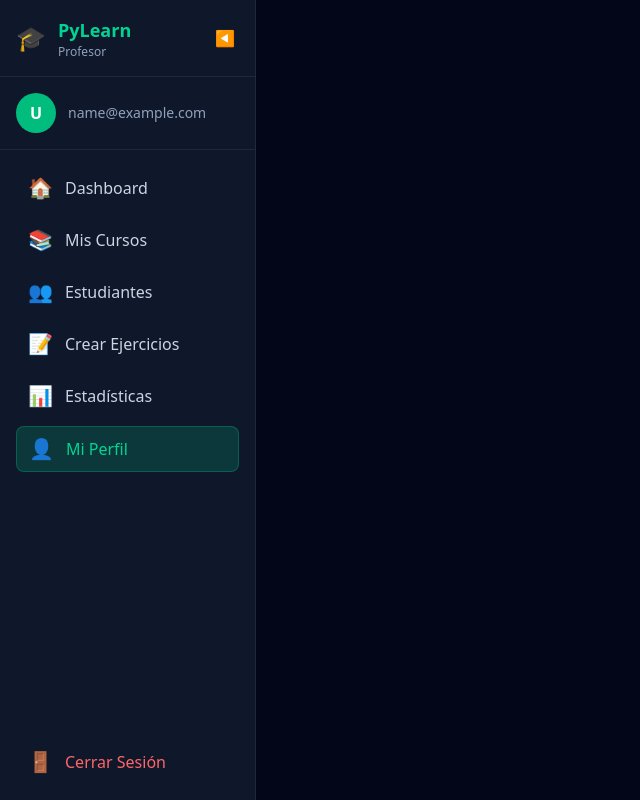
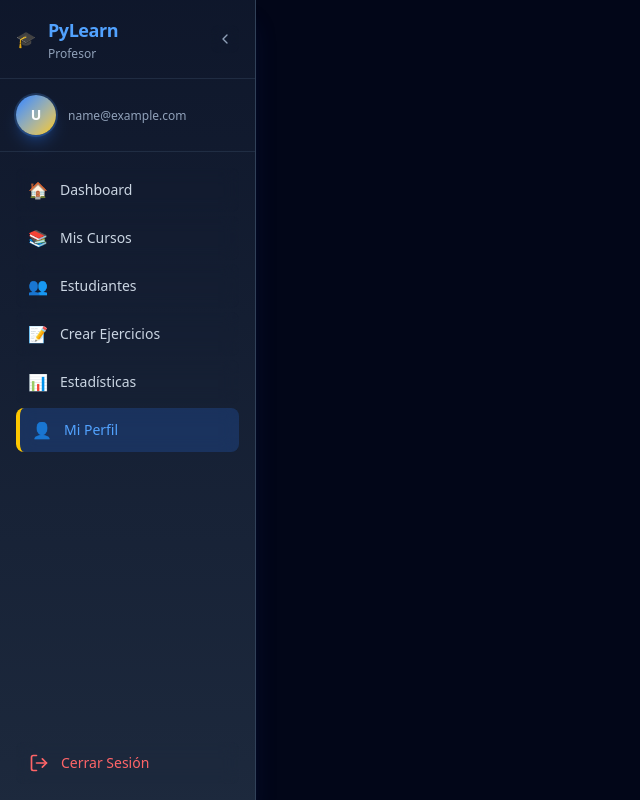
Before and after one commit to IVER-15-07/APP-PYTHON, a React (Vite) app in the folder Frontend/: page /profesor/perfil in a window 1280 px wide. Shown: the whole page, without its empty margins (0-640 px from the left). Built offline with nearby package versions, Linux system fonts and the light colour scheme; no server answers; sample sign-in values are in the browser's storage.

Commit message:
refactor: sidebar design changed

```diff
--- a/Frontend/package.json
+++ b/Frontend/package.json
@@ -14,6 +14,7 @@
     "@tailwindcss/vite": "^4.1.13",
     "axios": "^1.12.2",
     "firebase": "^12.4.0",
+    "lucide-react": "^0.546.0",
     "react": "^19.1.1",
     "react-dom": "^19.1.1",
     "react-router-dom": "^7.9.2",
--- a/Frontend/src/components/ui/layout/Sidebar/Sidebar.jsx
+++ b/Frontend/src/components/ui/layout/Sidebar/Sidebar.jsx
@@ -1,6 +1,20 @@
 import { useEffect, useState } from "react";
 import { NavLink } from "react-router-dom";
 import PropTypes from 'prop-types';
+
+// Importar iconos de Lucide (puedes instalar con: npm install lucide-react)
+import {
+  BookOpen,
+  ChevronLeft,
+  ChevronRight,
+  LogOut,
+  Home,
+  Settings,
+  User,
+  BarChart3,
+  FileText,
+  HelpCircle
+} from "lucide-react";
 
 const Sidebar = ({
   user,
@@ -9,9 +23,10 @@ const Sidebar = ({
   sidebarOpen: controlledOpen,
   setSidebarOpen: setControlledOpen,
   onLogout,
-  brand = { icon: "📚", name: "PyLearn" },
+  brand = { icon: <BookOpen size={24} />, name: "PyLearn" },
 }) => {
   const [open, setOpen] = useState(controlledOpen ?? true);
+  const [hoveredItem, setHoveredItem] = useState(null);
 
   useEffect(() => {
     if (typeof controlledOpen === "boolean") setOpen(controlledOpen);
@@ -22,66 +37,166 @@ const Sidebar = ({
     else setOpen((s) => !s);
   };
 
+  // Mapeo de iconos por tipo (puedes personalizar según tus necesidades)
+  const getIcon = (iconType, size = 20) => {
+    const iconProps = { size, className: "flex-shrink-0" };
+
+    const iconMap = {
+      home: <Home {...iconProps} />,
+      settings: <Settings {...iconProps} />,
+      user: <User {...iconProps} />,
+      chart: <BarChart3 {...iconProps} />,
+      document: <FileText {...iconProps} />,
+      help: <HelpCircle {...iconProps} />,
+      default: <BookOpen {...iconProps} />
+    };
+
+    return iconMap[iconType] || iconMap.default;
+  };
+
   return (
-    <aside className={`bg-slate-900 border-r border-slate-800 transition-all duration-300 ${open ? 'w-64' : 'w-16'} h-screen sticky top-0 flex-shrink-0 overflow-hidden`}>
-      <div className="p-4 border-b border-slate-800">
+    <aside
+      className={`
+        bg-gradient-to-b from-slate-900 to-slate-800
+        border-r border-slate-700
+        transition-all duration-300 ease-in-out
+        ${open ? 'w-64' : 'w-16'}
+        h-screen sticky top-0 flex-shrink-0 overflow-hidden
+        shadow-xl shadow-blue-900/20
+      `}
+    >
+      {/* Header con brand */}
+      <div className="p-4 border-b border-slate-700/50">
         <div className="flex items-center justify-between">
           <div className={`flex items-center gap-3 ${!open && 'justify-center'}`}>
-            <span className="text-2xl">{brand.icon}</span>
+            <div className="text-blue-400 transform transition-transform duration-300 hover:scale-110">
+              {brand.icon}
+            </div>
             {open && (
-              <div>
-                <h2 className="text-emerald-400 font-bold text-lg">{brand.name}</h2>
-                <p className="text-slate-400 text-xs">{roleLabel}</p>
+              <div className="transform transition-all duration-300 ease-out">
+                <h2 className="text-blue-400 font-bold text-lg tracking-tight">{brand.name}</h2>
+                <p className="text-slate-400 text-xs mt-0.5">{roleLabel}</p>
               </div>
             )}
           </div>
 
-          <button onClick={toggle} className="text-slate-400 hover:text-white p-1 rounded">
-            {open ? '◀' : '▶'}
+          <button
+            onClick={toggle}
+            className="
+              text-slate-400 hover:text-yellow-400
+              p-1.5 rounded-lg transition-all duration-200
+              hover:bg-slate-700/50 hover:scale-105
+              backdrop-blur-sm
+            "
+          >
+            {open ? <ChevronLeft size={16} /> : <ChevronRight size={16} />}
           </button>
         </div>
       </div>
 
+      {/* Sección de usuario */}
       {open && user && (
-        <div className="p-4 border-b border-slate-800">
-          <div className="flex items-center gap-3">
-            <div className="w-10 h-10 bg-emerald-500 rounded-full flex items-center justify-center text-white font-bold">
+        <div className="p-4 border-b border-slate-700/50">
+          <div className="flex items-center gap-3 transform transition-all duration-300">
+            <div className="
+              w-10 h-10
+              bg-gradient-to-br from-blue-500 to-yellow-400
+              rounded-full flex items-center justify-center
+              text-white font-bold text-sm
+              ring-2 ring-blue-400/20
+              shadow-lg shadow-blue-500/30
+              transform transition-transform duration-200 hover:scale-105
+            ">
               {user.nombre?.charAt(0).toUpperCase() ?? "U"}
             </div>
-            <div className="flex-1 min-w-0">
-              <p className="text-slate-200 font-medium truncate">{user.nombre}</p>
-              <p className="text-slate-400 text-sm truncate">{user.email}</p>
+            <div className="flex-1 min-w-0 transform transition-all duration-300">
+              <p className="text-slate-200 font-medium truncate text-sm">{user.nombre}</p>
+              <p className="text-slate-400 text-xs truncate mt-0.5">{user.email}</p>
             </div>
           </div>
         </div>
       )}
 
-      <nav className="p-4 space-y-2">
-        {items.map(item => (
-          <NavLink
+      {/* Navegación */}
+      <nav className="p-4 space-y-1">
+        {items.map((item, index) => (
+          <div
             key={item.path}
-            to={item.path}
-            end={item.exact}
-            className={({ isActive }) =>
-              `flex items-center gap-3 px-3 py-2 rounded-lg transition-colors ${isActive
-                ? 'bg-emerald-500/20 text-emerald-400 border border-emerald-500/30'
-                : 'text-slate-300 hover:text-white hover:bg-slate-800'
-              } ${!open && 'justify-center'}`
-            }
+            className="relative"
+            onMouseEnter={() => setHoveredItem(index)}
+            onMouseLeave={() => setHoveredItem(null)}
           >
-            <span className="text-xl">{item.icon}</span>
-            {open && <span className="font-medium">{item.label}</span>}
-          </NavLink>
+            <NavLink
+              to={item.path}
+              end={item.exact}
+              className={({ isActive }) =>
+                `
+                flex items-center gap-3 px-3 py-2.5 rounded-lg
+                transition-all duration-200 ease-out
+                transform hover:scale-105 hover:translate-x-1
+                backdrop-blur-sm
+                ${isActive
+                  ? 'bg-blue-500/20 text-blue-400 border-l-4 border-l-yellow-400'
+                  : 'text-slate-300 hover:text-white hover:bg-slate-700/50'
+                }
+                ${!open && 'justify-center'}
+                relative
+                `
+              }
+            >
+              {/* Barra lateral activa */}
+              {({ isActive }) => isActive && (
+                <div className="absolute left-0 top-1/2 transform -translate-y-1/2 w-1 h-6 bg-yellow-400 rounded-r-full shadow-lg shadow-yellow-400/50" />
+              )}
+
+              <span className="text-slate-300 transition-colors duration-200 group-hover:text-white">
+                {item.iconType ? getIcon(item.iconType) : item.icon}
+              </span>
+
+              {open && (
+                <span className="font-medium text-sm transition-all duration-300">
+                  {item.label}
+                </span>
+              )}
+            </NavLink>
+
+            {/* Tooltip para modo colapsado */}
+            {!open && hoveredItem === index && (
+              <div className="
+                absolute left-full ml-2 top-1/2 transform -translate-y-1/2
+                bg-slate-800 text-white text-xs py-1.5 px-2.5 rounded-md
+                whitespace-nowrap z-50
+                shadow-lg shadow-black/50
+                backdrop-blur-sm
+                border border-slate-600
+                animate-in fade-in-0 zoom-in-95
+              ">
+                {item.label}
+                {/* Flecha del tooltip */}
+                <div className="absolute right-full top-1/2 transform -translate-y-1/2 border-4 border-transparent border-r-slate-800" />
+              </div>
+            )}
+          </div>
         ))}
       </nav>
 
+      {/* Botón de cerrar sesión */}
       <div className="absolute bottom-4 left-4 right-4">
         <button
           onClick={onLogout}
-          className={`w-full flex items-center gap-3 px-3 py-2 text-red-400 hover:text-red-300 hover:bg-red-500/10 rounded-lg transition-colors ${!open && 'justify-center'}`}
+          className={`
+            w-full flex items-center gap-3 px-3 py-2.5
+            text-red-400 hover:text-red-300
+            rounded-lg transition-all duration-200
+            transform hover:scale-105
+            hover:bg-red-500/10
+            backdrop-blur-sm
+            border border-transparent hover:border-red-500/20
+            ${!open && 'justify-center'}
+          `}
         >
-          <span className="text-xl">🚪</span>
-          {open && <span className="font-medium">Cerrar Sesión</span>}
+          <LogOut size={20} className="flex-shrink-0" />
+          {open && <span className="font-medium text-sm">Cerrar Sesión</span>}
         </button>
       </div>
     </aside>
@@ -100,9 +215,10 @@ Sidebar.propTypes = {
   items: PropTypes.arrayOf(
     PropTypes.shape({
       label: PropTypes.string.isRequired,
-      href: PropTypes.string,
+      path: PropTypes.string.isRequired,
+      exact: PropTypes.bool,
       icon: PropTypes.node,
-      onClick: PropTypes.func,
+      iconType: PropTypes.oneOf(['home', 'settings', 'user', 'chart', 'document', 'help']),
     })
   ),
   roleLabel: PropTypes.string,
@@ -114,4 +230,5 @@ Sidebar.propTypes = {
     name: PropTypes.string,
   }),
 };
+
 export default Sidebar;
```
Also changed, not shown: 1 other file (tests, documents, lock files or other folders).
